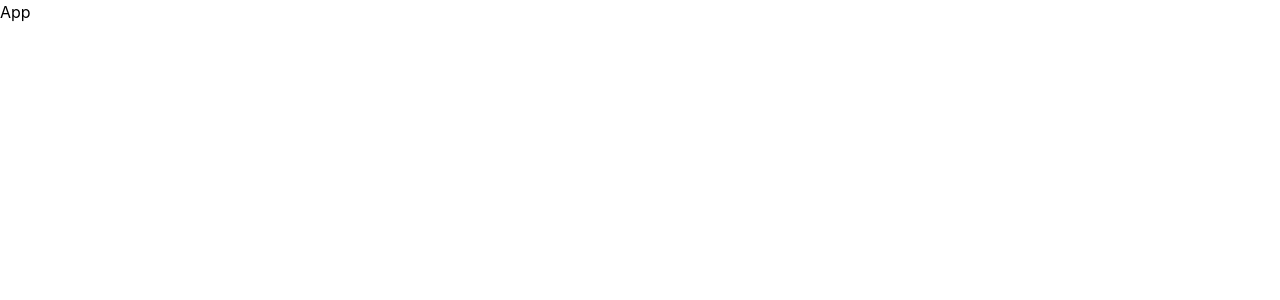
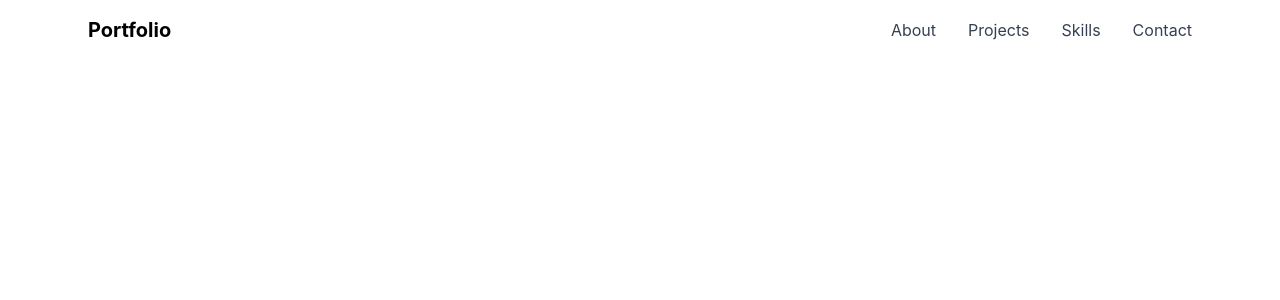
Before and after one commit to jonni595/portfolio, a React (Vite) app: page / in a window 1280 px wide. Shown: the top 300 px of the page. Built offline with nearby package versions, Linux system fonts and the light colour scheme.

Commit message:
feat: add Navigation component and integrate lucide-react icons; update App component to use new hooks

```diff
--- a/package.json
+++ b/package.json
@@ -11,6 +11,7 @@
   },
   "dependencies": {
     "@tailwindcss/vite": "^4.3.5",
+    "lucide-react": "^1.78.0",
     "react": "^19.3.1",
     "react-dom": "^19.3.1",
     "tailwindcss": "^4.3.5"
--- a/src/App.tsx
+++ b/src/App.tsx
@@ -1,5 +1,14 @@
+import Navigation from "./components/Navigation";
+import { useIntersectionObserver, useScrollToTop } from "@/hooks/";
+
 const App = () => {
-  return <div>App</div>;
+  const hasAnimated = useIntersectionObserver();
+  const showScrollTop = useScrollToTop();
+  return (
+    <main className="min-h-screen bg-white text-black">
+      <Navigation />
+    </main>
+  );
 };
 
 export default App;
--- /dev/null
+++ b/src/components/Navigation.tsx
@@ -0,0 +1,113 @@
+import { useState, useEffect } from "react";
+import { Menu, X } from "lucide-react";
+
+const Navigation = () => {
+  const [isMobileMenuOpen, setIsMobileMenuOpen] = useState(false);
+  const [isScrolled, setIsScrolled] = useState(false);
+
+  const toggleMobileMenu = () => {
+    setIsMobileMenuOpen(!isMobileMenuOpen);
+  };
+
+  const closeMobileMenu = () => {
+    setIsMobileMenuOpen(false);
+  };
+
+  const scrollToSection = (href: any) => {
+    const element = document.querySelector(href);
+    if (element) {
+      const navHeight = 60;
+      const elementPosition = element.offsetTop - navHeight;
+      window.scrollTo({
+        top: elementPosition,
+        behavior: "smooth",
+      });
+    }
+    closeMobileMenu(); // Close mobile menu after clicking
+  };
+
+  useEffect(() => {
+    const handleScroll = () => {
+      setIsScrolled(window.scrollY > 50);
+    };
+
+    window.addEventListener("scroll", handleScroll);
+    return () => window.removeEventListener("scroll", handleScroll);
+  }, []);
+
+  const navItems = [
+    { href: "#about", label: "About" },
+    { href: "#projects", label: "Projects" },
+    { href: "#skills", label: "Skills" },
+    { href: "#contact", label: "Contact" },
+  ];
+
+  return (
+    <nav
+      className={`fixed top-0 w-full z-50 transition-all duration-300 ${isScrolled ? "bg-white/95 backdrop-blur-md shadow-sm" : "bg-transparent"}`}
+    >
+      <div className="max-w-6xl mx-auto px-6 py-4">
+        <div className="flex justify-between items-center">
+          <div
+            className={`text-xl font-bold transition-colors cursor-pointer hover:opacity-80 ${isScrolled ? "text-black" : "text-black"}`}
+            onClick={() => window.scrollTo({ top: 0, behavior: "smooth" })}
+          >
+            Portfolio
+          </div>
+
+          {/* Desktop Menu */}
+          <div className="hidden md:flex space-x-8">
+            {navItems.map((item) => (
+              <a
+                key={item.href}
+                href={item.href}
+                className={`transition-colors ${isScrolled ? "text-gray-600 hover:text-black" : "text-gray-700 hover:text-black"}`}
+                onClick={(e) => {
+                  e.preventDefault();
+                  scrollToSection(item.href);
+                }}
+              >
+                {item.label}
+              </a>
+            ))}
+          </div>
+
+          {/* Mobile Men Button */}
+          <button
+            onClick={toggleMobileMenu}
+            className={`md:hidden p-2 transition-colors cursor-pointer ${isScrolled ? "text-gray-600 hover:text-black" : "text-gray-700 hover:text-black"}`}
+          >
+            {isMobileMenuOpen ? (
+              <X className="w-6 h-6" />
+            ) : (
+              <Menu className="w-6 h-6" />
+            )}
+          </button>
+        </div>
+
+        {/* Mobile Menu */}
+        <div
+          className={`md:hidden transition-all duration-300 ease-in-out ${isMobileMenuOpen ? "max-h-64 opacity-100 mt-4" : "max-h-0 opacity-0 overflow-hidden"}`}
+        >
+          <div className="bg-white border border-gray-100 rounded-lg shadow-lg p-4 space-y-4">
+            {navItems.map((item) => (
+              <a
+                key={item.href}
+                href={item.href}
+                onClick={(e) => {
+                  e.preventDefault();
+                  scrollToSection(item.href);
+                }}
+                className="block text-gray-600 hover:text-black transition-colors py-2"
+              >
+                {item.label}
+              </a>
+            ))}
+          </div>
+        </div>
+      </div>
+    </nav>
+  );
+};
+
+export default Navigation;
--- /dev/null
+++ b/src/hooks/index.ts
@@ -0,0 +1,2 @@
+export * from "./useIntersectionObserver";
+export * from "./useScrollToTop";
```
Also changed, not shown: 1 other file (tests, documents, lock files or other folders).
